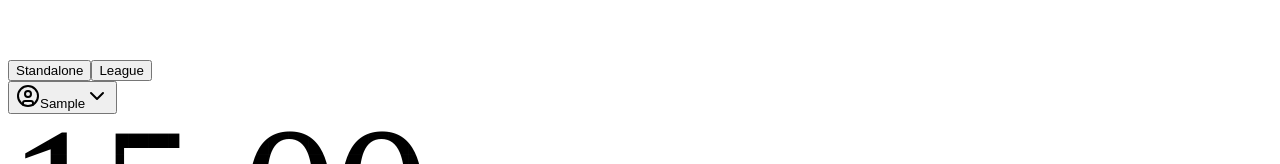
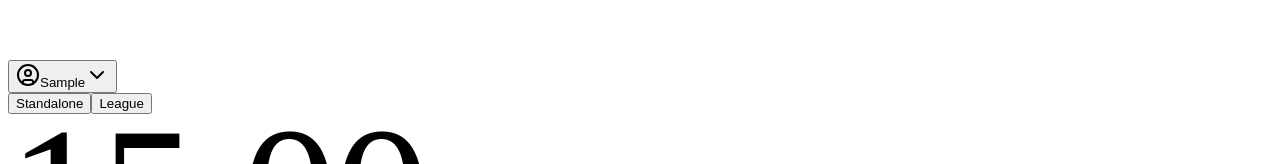
Before and after one commit to ronward-ai/StackmateGo-Version-2, a React (Vite) app in the folder client/: page / in a window 1280 px wide. Shown: the part 119-283 px from the top of the page. Built offline with nearby package versions, Linux system fonts and the light colour scheme; no server answers; the database is empty; sample sign-in values are in the browser's storage.

Commit message:
fix(header): two-row layout — logo/menu top, toggle centred below
Prevents toggle from squashing logo and hiding sign-in button in portrait.
Row 1: logo left + user menu right (always has space).
Row 2: Standalone|League pill centred below.

https://claude.ai/code/session_016vdu6CrTRAs4D1dmb4XUdh

```diff
--- a/client/src/pages/PokerTimer.tsx
+++ b/client/src/pages/PokerTimer.tsx
@@ -342,26 +342,28 @@ export default function PokerTimer({ params }: { params?: { tournamentId?: strin
   return (
     <div className="min-h-screen bg-background text-foreground font-sans">
       <div className="container mx-auto px-4 py-3 sm:py-6 max-w-4xl">
-        {/* Header — single compact row: logo | mode toggle | user menu */}
+        {/* Header — row 1: logo + user menu | row 2: mode toggle */}
         <header className="mb-3 sm:mb-5">
-          <div className="flex items-center justify-between gap-2">
-
-            {/* Logo */}
+          {/* Row 1: logo left, user menu right */}
+          <div className="flex items-center justify-between mb-2">
             <img
               src="/stackmatelogo.svg"
               alt="StackMate Go"
-              className="h-8 sm:h-11 w-auto object-contain flex-shrink-0"
+              className="h-8 sm:h-11 w-auto object-contain"
               style={{ filter: 'brightness(1.1)' }}
               onError={(e) => {
                 const target = e.target as HTMLImageElement;
                 target.style.display = 'none';
               }}
             />
+            <UserMenu />
+          </div>
 
-            {/* Standalone / League pill toggle */}
-            <div className="flex items-center bg-muted/40 border border-border/40 rounded-full p-0.5 gap-0.5 flex-shrink-0">
+          {/* Row 2: mode toggle centred */}
+          <div className="flex justify-center">
+            <div className="flex items-center bg-muted/40 border border-border/40 rounded-full p-0.5 gap-0.5">
               <button
-                className={`px-2.5 sm:px-3 py-0.5 rounded-full text-xs sm:text-sm font-medium transition-all ${
+                className={`px-4 py-1 rounded-full text-xs font-medium transition-all ${
                   tournament.state.details?.type !== 'season'
                     ? 'bg-background text-foreground shadow-sm'
                     : 'text-muted-foreground hover:text-foreground'
@@ -371,7 +373,7 @@ export default function PokerTimer({ params }: { params?: { tournamentId?: strin
                 Standalone
               </button>
               <button
-                className={`px-2.5 sm:px-3 py-0.5 rounded-full text-xs sm:text-sm font-medium transition-all ${
+                className={`px-4 py-1 rounded-full text-xs font-medium transition-all ${
                   tournament.state.details?.type === 'season'
                     ? 'bg-background text-foreground shadow-sm'
                     : 'text-muted-foreground hover:text-foreground'
@@ -381,9 +383,6 @@ export default function PokerTimer({ params }: { params?: { tournamentId?: strin
                 League
               </button>
             </div>
-
-            {/* User menu */}
-            <UserMenu />
           </div>
 
           {/* League game count — only in league mode */}
```
